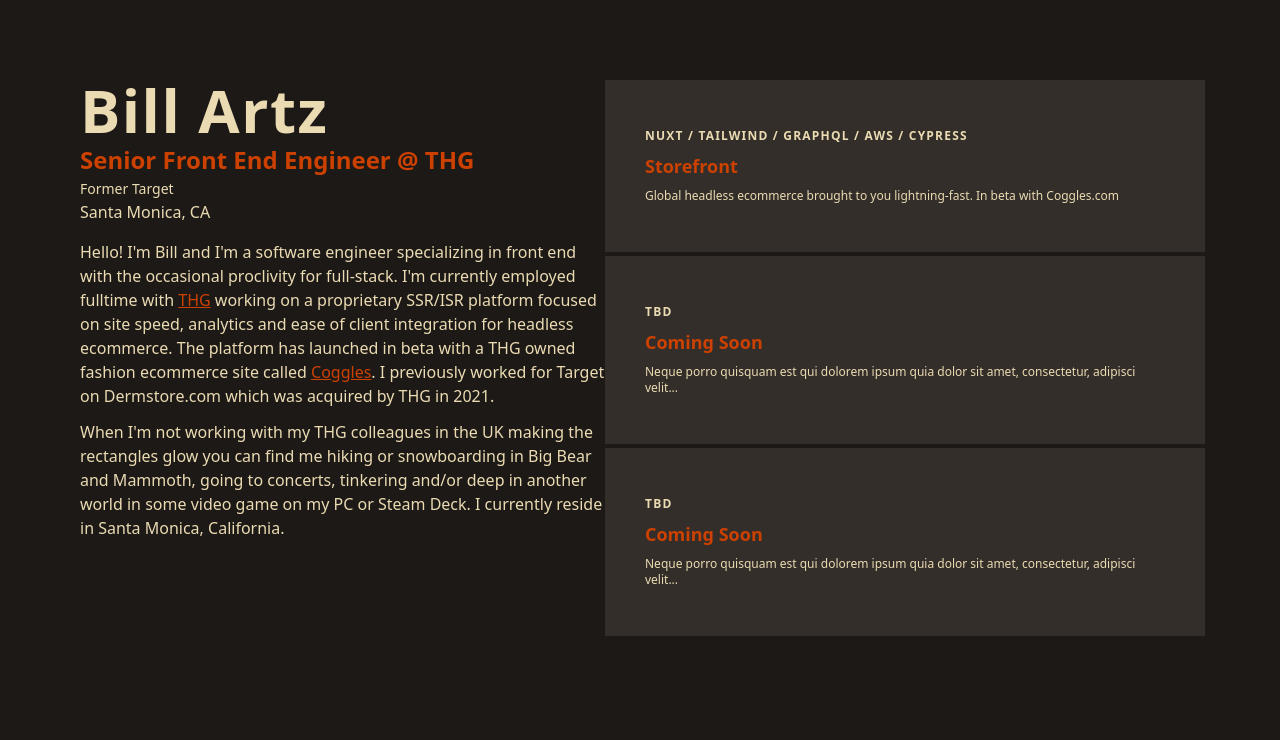
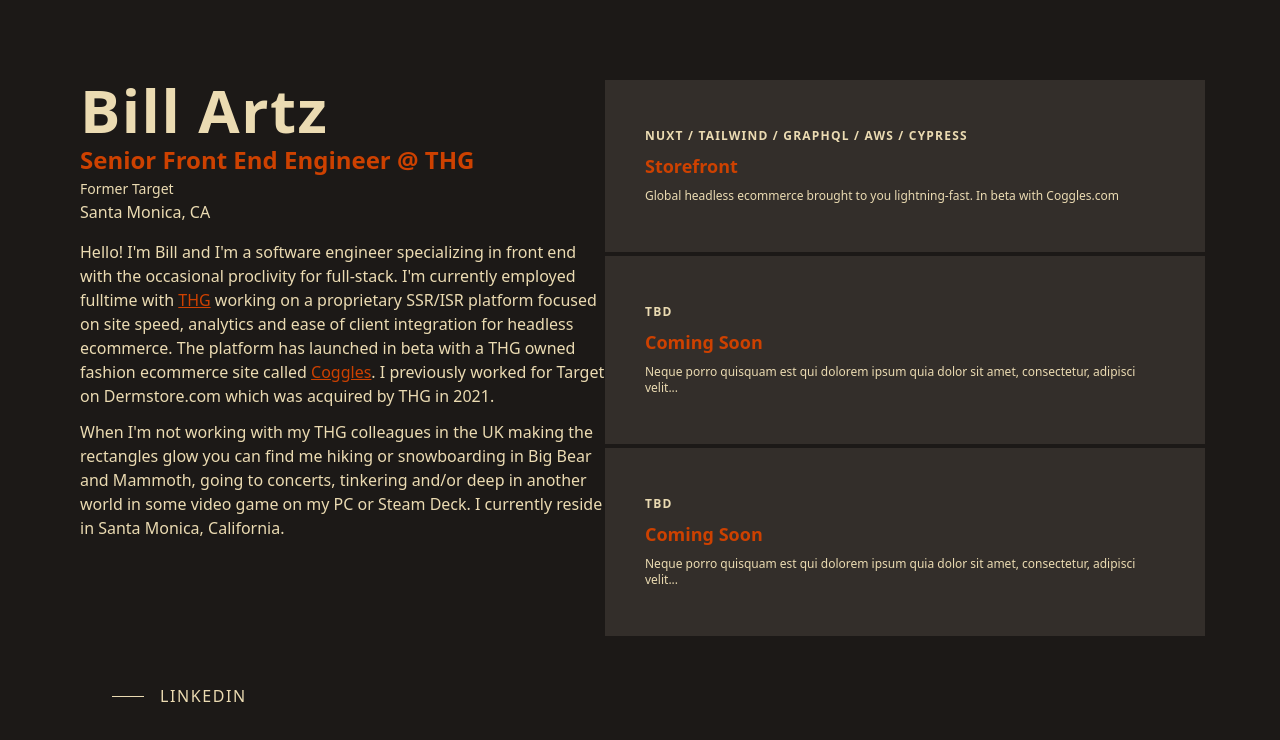
Before and after one commit to ztrab/billartz.dev, a Nuxt app in the folder app/: page / in a window 1280 px wide. Shown: the top 740 px of the page. Built offline with nearby package versions, Linux system fonts and the light colour scheme; some icons are missing.

Commit message:
revert test deployment

```diff
--- a/app/pages/index.vue
+++ b/app/pages/index.vue
@@ -4,10 +4,10 @@
       <MyBio />
       <div class="mt-20 lg:mt-0 flex flex-row justify-start my-3 text-secondary">
         <TrendingUpIcon class="w-8 h-8" aria-hidden="true" />
-        <!-- <a class="inline-flex items-center transition-all duration-200 ease-in-out group" href="https://www.linkedin.com/in/bill-artz-45a754b/" target="_blank">
+        <a class="inline-flex items-center transition-all duration-200 ease-in-out group" href="https://www.linkedin.com/in/bill-artz-45a754b/" target="_blank">
           <span class="inline-block w-8 bg-primary h-px mx-4 group-hover:w-16 group-hover:bg-secondary transition-all duration-200" />
           <span class="tracking-widest uppercase group-hover:text-primary group-hover:font-bold transition">linkedin</span>
-        </a> -->
+        </a>
       </div>
     </div>
     <div class="flex flex-col px-10 py-10 lg:py-20 lg:pr-10 xl:pl-0 xl:pr-20 group w-full lg:max-w-[675px]">
```
